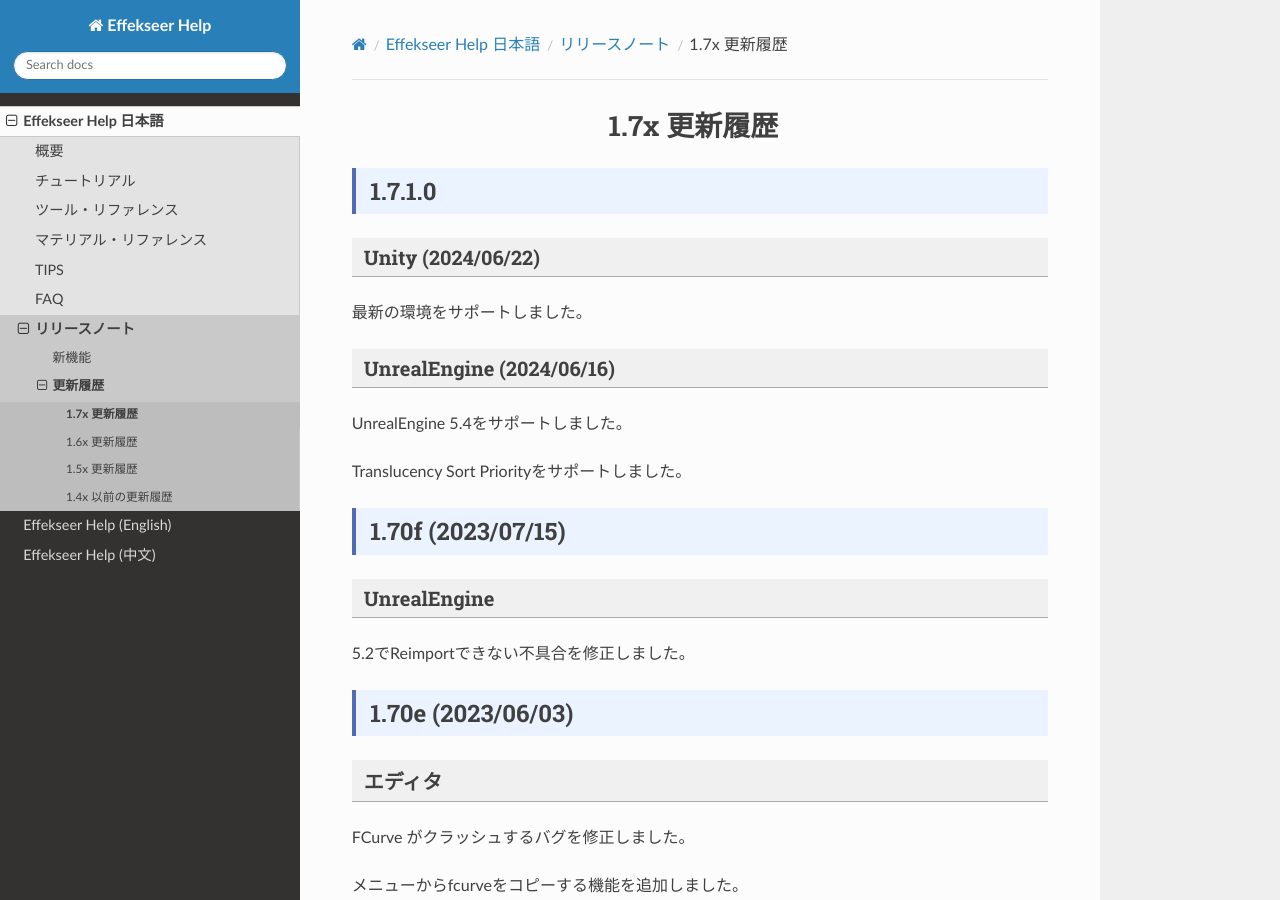
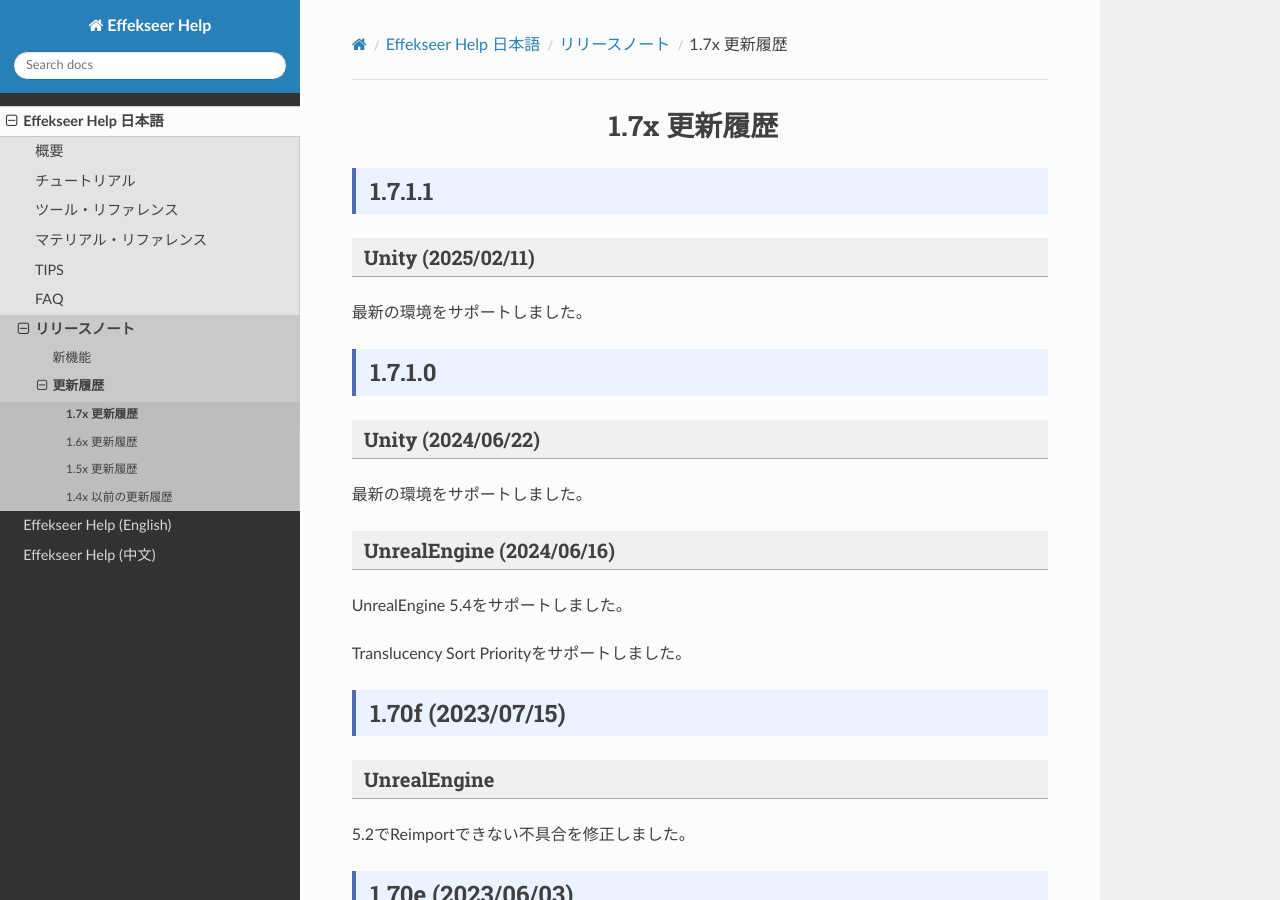
Before and after one commit to effekseer/docs_tool, a Sphinx documentation site: the page built from source/ja/ReleaseNotes/17x.md, in a window 1280 px wide and 900 px high. Built offline with Sphinx 7.4.7 and the Read the Docs theme 3.1.0, drawn with Linux system fonts in a browser that asks for light colours; nearby versions of some CDN libraries; library files that are not in the unit come from our copies.

Commit message:
Update release notes

```diff
--- a/source/ja/ReleaseNotes/17x.md
+++ b/source/ja/ReleaseNotes/17x.md
@@ -1,4 +1,10 @@
 # 1.7x 更新履歴
+
+## 1.7.1.1
+
+### Unity (2025/02/11)
+
+最新の環境をサポートしました。
 
 ## 1.7.1.0
 
```
Also changed, not shown: source/en/ReleaseNotes/17x.md (+6 -0 lines).
